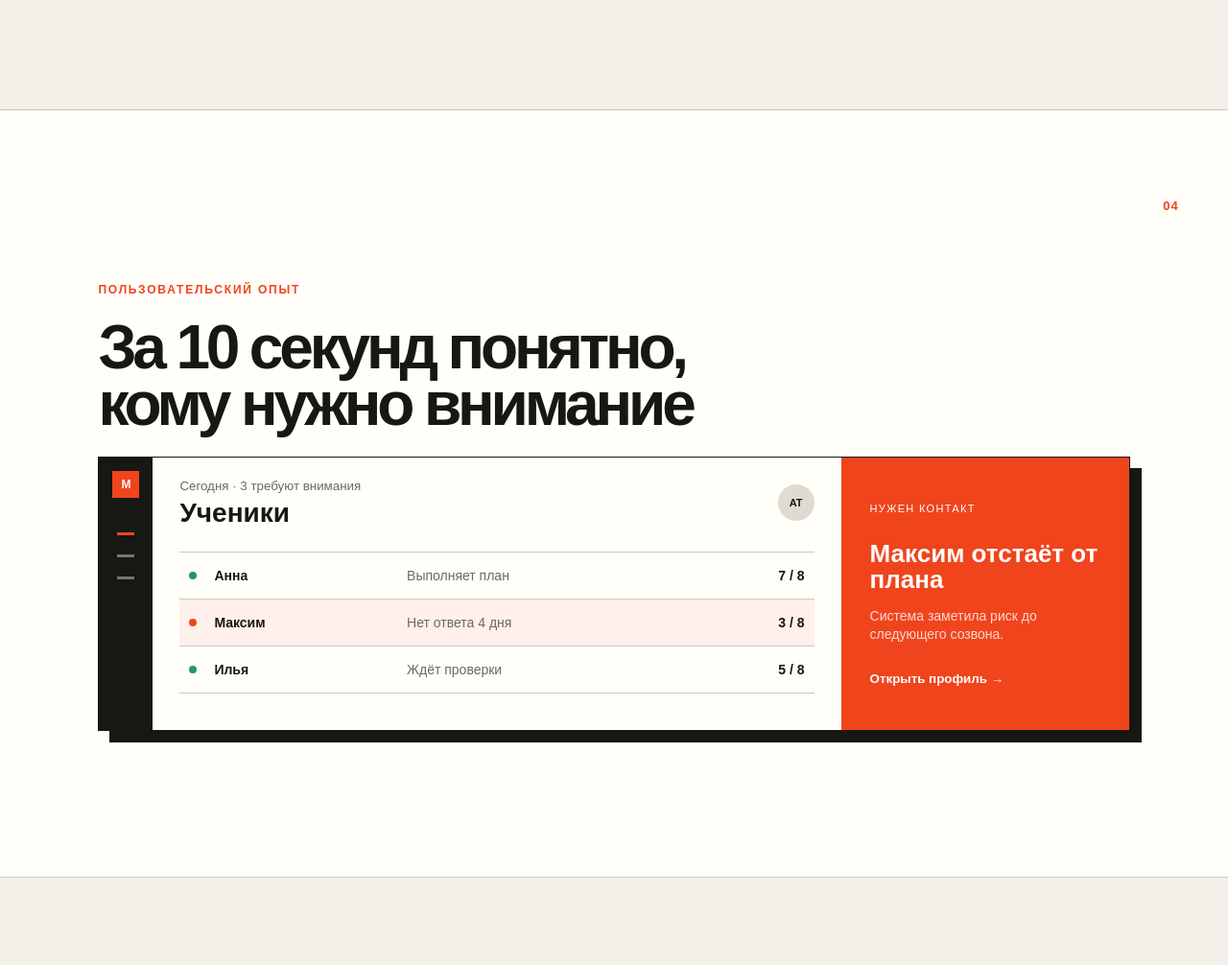
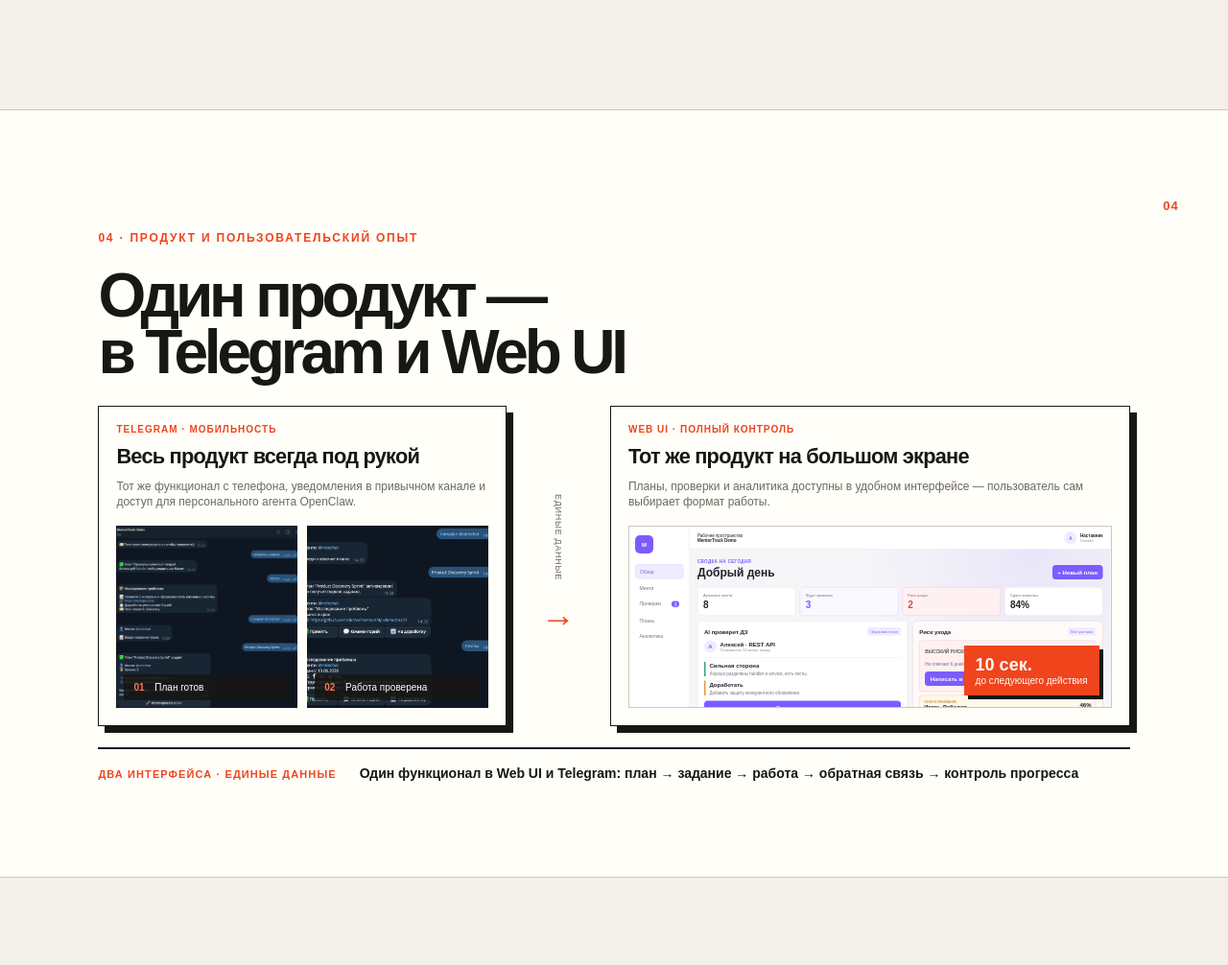
Before and after one commit to antoniisel/mentortrack-pith-landing, a Flask app: page / in a window 1280 px wide. Shown: the part 2285-3291 px from the top of the page at 96% size. Run offline with Flask 3, Linux system fonts and the light colour scheme.

Commit message:
feat: add product experience pitch section

```diff
--- a/app.py
+++ b/app.py
@@ -11,6 +11,11 @@
     return render_template("index.html")
 
 
+@app.route("/product-demo")
+def product_demo():
+    return render_template("product_demo.html")
+
+
 if __name__ == "__main__":
     port = int(os.environ.get("PORT", 5050))
     app.run(host="0.0.0.0", port=port, debug=os.environ.get("FLASK_DEBUG") == "1")
--- a/static/css/custom.css
+++ b/static/css/custom.css
@@ -305,145 +305,174 @@
   font-size: 14px;
 }
 
-.product-demo {
+.product-story {
   display: grid;
-  grid-template-columns: 56px 1fr 300px;
-  min-height: 330px;
+  grid-template-columns: minmax(0, 0.88fr) 72px minmax(0, 1.12fr);
+  gap: 18px;
+  align-items: stretch;
+}
+
+.product-channel {
+  display: grid;
+  grid-template-rows: auto 1fr;
+  min-width: 0;
+  padding: 18px;
   border: 1px solid var(--ink);
   background: var(--white);
-  box-shadow: 12px 12px 0 var(--ink);
+  box-shadow: 7px 7px 0 var(--ink);
 }
 
-.demo-sidebar {
+.channel-copy {
   display: flex;
-  align-items: center;
-  gap: 20px;
-  padding: 14px 0;
-  flex-direction: column;
-  color: var(--white);
-  background: var(--ink);
+  gap: 10px 18px;
+  margin-bottom: 16px;
+  flex-wrap: wrap;
+  align-items: baseline;
 }
 
-.demo-sidebar > span:not(.demo-logo) {
-  width: 18px;
-  height: 3px;
-  background: #77766f;
+.channel-tag {
+  color: var(--accent);
+  font-size: 10px;
+  font-weight: 700;
+  text-transform: uppercase;
+  letter-spacing: 0.1em;
 }
 
-.demo-sidebar > span.active {
-  background: var(--accent);
+.channel-copy h3 {
+  margin: 0;
+  font-size: clamp(19px, 1.7vw, 27px);
+  letter-spacing: -0.035em;
 }
 
-.demo-logo {
-  display: grid;
-  width: 28px;
-  height: 28px;
-  margin-bottom: 16px;
-  place-items: center;
-  background: var(--accent);
+.channel-copy p {
+  width: 100%;
+  margin: 0;
+  color: var(--muted);
   font-size: 12px;
-  font-weight: 700;
-}
-
-.demo-main {
-  padding: 28px;
-}
-
-.demo-header {
-  display: flex;
-  align-items: center;
-  justify-content: space-between;
-  padding-bottom: 24px;
-  border-bottom: 1px solid var(--line);
-}
-
-.demo-header small {
-  color: var(--muted);
-}
-
-.demo-header h3 {
-  margin: 4px 0 0;
-  font-size: 28px;
-}
-
-.demo-avatar {
-  display: grid;
-  width: 38px;
-  height: 38px;
-  place-items: center;
-  border-radius: 50%;
-  background: #dedbd0;
-  font-size: 11px;
-  font-weight: 700;
-}
-
-.student {
-  display: grid;
-  grid-template-columns: 12px 0.7fr 1.4fr auto;
-  gap: 14px;
-  align-items: center;
-  padding: 21px 10px;
-  border-bottom: 1px solid var(--line);
-  font-size: 14px;
-}
-
-.student > span:not(.status) {
-  color: var(--muted);
-}
-
-.student.attention {
-  background: #fff0eb;
-}
-
-.status {
-  width: 8px;
-  height: 8px;
-  border-radius: 50%;
-}
-
-.status.good {
-  background: #26956a;
-}
-
-.status.warn {
-  background: var(--accent);
-}
-
-.demo-alert {
-  display: flex;
-  padding: 30px;
-  flex-direction: column;
-  justify-content: center;
-  color: var(--white);
-  background: var(--accent);
-}
-
-.demo-alert span {
-  font-size: 11px;
-  text-transform: uppercase;
-  letter-spacing: 0.12em;
-}
-
-.demo-alert strong {
-  margin-top: 28px;
-  font-size: 26px;
-  line-height: 1.05;
-}
-
-.demo-alert p {
-  margin: 14px 0 28px;
-  color: rgba(255, 255, 255, 0.8);
-  font-size: 14px;
   line-height: 1.4;
 }
 
-.demo-alert button {
-  padding: 0;
+.telegram-shots {
+  display: grid;
+  grid-template-columns: 1fr 1fr;
+  gap: 10px;
+  min-height: 0;
+}
+
+.telegram-shots figure {
+  position: relative;
+  min-width: 0;
+  height: 225px;
+  margin: 0;
+  overflow: hidden;
+  background: #17212b;
+}
+
+.telegram-shots img,
+.web-shot img {
+  display: block;
+  width: 100%;
+  height: 100%;
+  object-fit: cover;
+}
+
+.telegram-shots img {
+  object-position: top center;
+}
+
+.telegram-shots figcaption {
+  position: absolute;
+  right: 8px;
+  bottom: 8px;
+  left: 8px;
+  padding: 8px 10px;
+  color: var(--white);
+  background: rgba(23, 23, 19, 0.86);
+  font-size: 10px;
+}
+
+.telegram-shots figcaption b {
+  margin-right: 8px;
+  color: #ff7658;
+}
+
+.channel-bridge {
+  display: flex;
+  align-items: center;
+  justify-content: center;
+  flex-direction: column;
+  color: var(--accent);
+}
+
+.channel-bridge span {
+  margin-bottom: 10px;
+  color: var(--muted);
+  font-size: 9px;
+  text-transform: uppercase;
+  letter-spacing: 0.08em;
+  writing-mode: vertical-rl;
+}
+
+.channel-bridge i {
+  font-family: Georgia, serif;
+  font-size: 36px;
+  font-style: normal;
+}
+
+.web-shot {
+  position: relative;
+  min-height: 225px;
+  overflow: hidden;
+  border: 1px solid var(--line);
+}
+
+.web-shot iframe {
+  display: block;
+  width: 200%;
+  height: 200%;
   border: 0;
+  background: #f6f5f8;
+  transform: scale(0.5);
+  transform-origin: top left;
+}
+
+.proof-badge {
+  position: absolute;
+  right: 12px;
+  bottom: 12px;
+  padding: 10px 12px;
   color: var(--white);
-  background: none;
+  background: var(--accent);
+  font-size: 10px;
+  box-shadow: 4px 4px 0 var(--ink);
+}
+
+.proof-badge b {
+  display: block;
+  font-size: 18px;
+}
+
+.product-outcome {
+  display: flex;
+  gap: 24px;
+  margin-top: 22px;
+  padding-top: 16px;
+  border-top: 2px solid var(--ink);
+  align-items: baseline;
+}
+
+.product-outcome span {
+  flex: 0 0 auto;
+  color: var(--accent);
+  font-size: 11px;
   font-weight: 700;
-  text-align: left;
+  text-transform: uppercase;
+  letter-spacing: 0.1em;
+}
+
+.product-outcome strong {
+  font-size: 14px;
+  line-height: 1.35;
 }
 
 .comparison {
@@ -741,17 +779,10 @@
     margin-top: 32px;
   }
 
-  .product-demo {
-    min-height: 286px;
-  }
-
-  .demo-main {
-    padding: 20px 28px;
-  }
-
-  .student {
-    padding-top: 16px;
-    padding-bottom: 16px;
+  .telegram-shots figure,
+  .web-shot {
+    height: 190px;
+    min-height: 190px;
   }
 
   .business-grid article {
--- a/templates/index.html
+++ b/templates/index.html
@@ -100,52 +100,54 @@
   <section class="slide" id="product" data-title="Продукт">
     <div class="slide-number">04</div>
     <div class="section-heading compact">
-      <p class="eyebrow">Пользовательский опыт</p>
-      <h2>За 10 секунд понятно,<br />кому нужно внимание</h2>
+      <p class="eyebrow">04 · Продукт и пользовательский опыт</p>
+      <h2>Один продукт —<br />в Telegram и Web UI</h2>
     </div>
 
-    <div class="product-demo">
-      <div class="demo-sidebar">
-        <span class="demo-logo">M</span>
-        <span class="active"></span>
-        <span></span>
-        <span></span>
+    <div class="product-story">
+      <article class="product-channel telegram-channel">
+        <div class="channel-copy">
+          <span class="channel-tag">Telegram · мобильность</span>
+          <h3>Весь продукт всегда под рукой</h3>
+          <p>Тот же функционал с телефона, уведомления в привычном канале и доступ для персонального агента OpenClaw.</p>
+        </div>
+        <div class="telegram-shots" aria-label="Реальные экраны Telegram-бота">
+          <figure>
+            <img src="{{ url_for('static', filename='img/product/plan-created.png') }}" alt="Созданный учебный план в Telegram" />
+            <figcaption><b>01</b> План готов</figcaption>
+          </figure>
+          <figure>
+            <img src="{{ url_for('static', filename='img/product/review.png') }}" alt="Проверка домашней работы в Telegram" />
+            <figcaption><b>02</b> Работа проверена</figcaption>
+          </figure>
+        </div>
+      </article>
+
+      <div class="channel-bridge" aria-hidden="true">
+        <span>единые данные</span>
+        <i>→</i>
       </div>
-      <div class="demo-main">
-        <div class="demo-header">
-          <div>
-            <small>Сегодня · 3 требуют внимания</small>
-            <h3>Ученики</h3>
-          </div>
-          <div class="demo-avatar">AT</div>
+
+      <article class="product-channel web-channel">
+        <div class="channel-copy">
+          <span class="channel-tag">Web UI · полный контроль</span>
+          <h3>Тот же продукт на большом экране</h3>
+          <p>Планы, проверки и аналитика доступны в удобном интерфейсе — пользователь сам выбирает формат работы.</p>
         </div>
-        <div class="student-list">
-          <div class="student">
-            <span class="status good"></span>
-            <strong>Анна</strong>
-            <span>Выполняет план</span>
-            <b>7 / 8</b>
-          </div>
-          <div class="student attention">
-            <span class="status warn"></span>
-            <strong>Максим</strong>
-            <span>Нет ответа 4 дня</span>
-            <b>3 / 8</b>
-          </div>
-          <div class="student">
-            <span class="status good"></span>
-            <strong>Илья</strong>
-            <span>Ждёт проверки</span>
-            <b>5 / 8</b>
-          </div>
+        <div class="web-shot">
+          <iframe
+            src="{{ url_for('product_demo') }}"
+            title="Рабочий экран MentorTrack"
+            loading="eager"
+          ></iframe>
+          <span class="proof-badge"><b>10 сек.</b> до следующего действия</span>
         </div>
-      </div>
-      <aside class="demo-alert">
-        <span>Нужен контакт</span>
-        <strong>Максим отстаёт от плана</strong>
-        <p>Система заметила риск до следующего созвона.</p>
-        <button type="button">Открыть профиль →</button>
-      </aside>
+      </article>
+    </div>
+
+    <div class="product-outcome">
+      <span>Два интерфейса · единые данные</span>
+      <strong>Один функционал в Web UI и Telegram: план → задание → работа → обратная связь → контроль прогресса</strong>
     </div>
   </section>
 
--- /dev/null
+++ b/templates/product_demo.html
@@ -0,0 +1,127 @@
+<!doctype html>
+<html lang="ru">
+<head>
+  <meta charset="utf-8" />
+  <meta name="viewport" content="width=device-width, initial-scale=1" />
+  <title>MentorTrack Demo</title>
+  <style>
+    * { box-sizing: border-box; }
+    html, body { min-width: 920px; min-height: 440px; }
+    body { margin: 0; color: #24212b; background: #f6f5f8; font: 12px Arial, sans-serif; overflow: hidden; }
+    .app { display: grid; min-height: 100vh; grid-template-columns: 126px 1fr; }
+    aside { display: flex; padding: 18px 12px; flex-direction: column; background: #fff; border-right: 1px solid #e5e2eb; }
+    .logo { display: grid; width: 38px; height: 38px; margin-bottom: 22px; place-items: center; color: #fff; background: #7c5cff; border-radius: 10px; font-weight: 800; }
+    nav { display: grid; gap: 4px; color: #777181; font-size: 10px; }
+    nav span { padding: 9px; border-radius: 7px; }
+    nav .active { color: #7c5cff; background: #f0ecff; border: 1px solid #ded5ff; }
+    nav i { float: right; padding: 1px 5px; color: #fff; background: #7c5cff; border-radius: 10px; font-style: normal; }
+    .online { margin-top: auto; padding-top: 12px; border-top: 1px solid #e5e2eb; color: #777181; font-size: 9px; }
+    .online b { color: #34a574; }
+    .workspace { min-width: 0; }
+    .topline { display: flex; height: 48px; padding: 0 16px; align-items: center; justify-content: space-between; background: #fff; border-bottom: 1px solid #e5e2eb; font-size: 9px; }
+    .topline small { display: block; color: #918b9a; }
+    .mentor { display: flex; gap: 7px; align-items: center; }
+    .mentor i { display: grid; width: 27px; height: 27px; place-items: center; color: #7c5cff; background: #f0ecff; border-radius: 50%; font-style: normal; font-weight: 700; }
+    main { padding: 16px; background: radial-gradient(circle at 82% 0%, rgba(124,92,255,.1), transparent 42%); }
+    main header { display: flex; align-items: end; justify-content: space-between; }
+    header small { color: #7c5cff; font-size: 9px; font-weight: 700; text-transform: uppercase; letter-spacing: .08em; }
+    h1 { margin: 4px 0 0; font-size: 24px; }
+    button { padding: 8px 11px; border: 0; color: #fff; background: #7c5cff; border-radius: 7px; font: inherit; font-weight: 700; }
+    .stats { display: grid; grid-template-columns: repeat(4, 1fr); gap: 8px; margin-top: 16px; }
+    .stat { padding: 11px; background: #fff; border: 1px solid #e5e2eb; border-radius: 9px; }
+    .stat small, .stat strong { display: block; }
+    .stat small { color: #777181; font-size: 8px; }
+    .stat strong { margin-top: 4px; font-size: 20px; }
+    .stat.purple { background: #faf8ff; border-color: #dcd3ff; }
+    .stat.purple strong { color: #7c5cff; }
+    .stat.danger { background: #fff1f1; border-color: #f0c6c6; }
+    .stat.danger strong { color: #d84747; }
+    .cards { display: grid; grid-template-columns: 1.05fr .95fr; gap: 10px; margin-top: 10px; }
+    section { padding: 13px; background: #fff; border: 1px solid #e5e2eb; border-radius: 9px; }
+    .section-head { display: flex; align-items: center; justify-content: space-between; margin-bottom: 10px; }
+    .pill { padding: 4px 7px; color: #7c5cff; background: #f0ecff; border-radius: 5px; font-size: 8px; }
+    .student { display: flex; gap: 7px; padding-bottom: 9px; align-items: center; border-bottom: 1px solid #eeeaf2; }
+    .avatar { display: grid; width: 26px; height: 26px; place-items: center; color: #7c5cff; background: #f0ecff; border-radius: 50%; font-weight: 700; }
+    .student small { display: block; color: #918b9a; font-size: 8px; }
+    .feedback { margin-top: 9px; padding-left: 8px; border-left: 3px solid #34a574; line-height: 1.35; }
+    .feedback.warn { border-color: #e49a37; }
+    .feedback b { display: block; margin-bottom: 2px; }
+    .feedback p { margin: 0; color: #777181; font-size: 9px; }
+    section > button { width: 100%; margin-top: 11px; }
+    .risk { background: #fffafa; border-color: #efcaca; }
+    .risk-score { color: #d84747; font-size: 18px; }
+    .risk-box { padding: 11px; background: #fff1f1; border: 1px solid #efcaca; border-radius: 7px; }
+    .risk-box > small { color: #d84747; font-weight: 700; }
+    .risk-box > strong { display: block; margin-top: 4px; }
+    .risk-box p { margin: 7px 0 0; color: #777181; font-size: 9px; line-height: 1.35; }
+    .risk-box button { margin-top: 10px; }
+    .secondary-risk { display: flex; margin-top: 7px; padding: 9px; align-items: center; justify-content: space-between; background: #fff8e8; border: 1px solid #f1d79f; border-radius: 7px; }
+    .secondary-risk small { display: block; color: #b86d16; font-size: 7px; }
+    .progress-card { margin-top: 10px; }
+    .progress-grid { display: grid; grid-template-columns: repeat(3, 1fr); gap: 12px; }
+    .person { display: grid; grid-template-columns: 25px 1fr auto; gap: 6px; align-items: center; font-size: 8px; }
+    .person i { display: grid; width: 25px; height: 25px; place-items: center; color: #7c5cff; background: #f0ecff; border-radius: 50%; font-style: normal; }
+    .bar { display: block; height: 4px; margin-top: 4px; overflow: hidden; background: #ebe8ef; border-radius: 3px; }
+    .bar u { display: block; height: 100%; background: #7c5cff; text-decoration: none; }
+  </style>
+</head>
+<body>
+  <div class="app">
+    <aside>
+      <div class="logo">M</div>
+      <nav>
+        <span class="active">Обзор</span>
+        <span>Менти</span>
+        <span>Проверки <i>3</i></span>
+        <span>Планы</span>
+        <span>Аналитика</span>
+      </nav>
+      <div class="online"><b>●</b> Бот работает</div>
+    </aside>
+    <div class="workspace">
+      <div class="topline">
+        <span>Рабочее пространство<br><b>MentorTrack Demo</b></span>
+        <span class="mentor"><i>А</i><span><b>Наставник</b><small>Онлайн</small></span></span>
+      </div>
+      <main>
+        <header>
+          <div><small>Сводка на сегодня</small><h1>Добрый день</h1></div>
+          <button>+ Новый план</button>
+        </header>
+        <div class="stats">
+          <div class="stat"><small>Активные менти</small><strong>8</strong></div>
+          <div class="stat purple"><small>Ждут проверки</small><strong>3</strong></div>
+          <div class="stat danger"><small>Риск ухода</small><strong>2</strong></div>
+          <div class="stat"><small>Сдано вовремя</small><strong>84%</strong></div>
+        </div>
+        <div class="cards">
+          <section>
+            <div class="section-head"><strong>AI проверит ДЗ</strong><span class="pill">Черновик готов</span></div>
+            <div class="student"><span class="avatar">А</span><span><b>Алексей · REST API</b><small>Отправлено 12 минут назад</small></span></div>
+            <div class="feedback"><b>Сильная сторона</b><p>Хорошо разделены handler и service, есть тесты.</p></div>
+            <div class="feedback warn"><b>Доработать</b><p>Добавить защиту конкурентного обновления.</p></div>
+            <button>Открыть черновик</button>
+          </section>
+          <section class="risk">
+            <div class="section-head"><strong>Риск ухода</strong><span class="pill">Все ученики</span></div>
+            <div class="risk-box">
+              <div class="section-head"><span><small>ВЫСОКИЙ РИСК</small><strong>Мария Соколова</strong></span><b class="risk-score">78%</b></div>
+              <p>Не отвечает 6 дней · 2 пропущенных дедлайна · активность −64%</p>
+              <button>Написать в Telegram</button>
+            </div>
+            <div class="secondary-risk"><span><small>НУЖНО ВНИМАНИЕ</small><b>Игорь Лебедев</b></span><b>46%</b></div>
+          </section>
+        </div>
+        <section class="progress-card">
+          <div class="section-head"><strong>Прогресс менти</strong><span class="pill">Все менти</span></div>
+          <div class="progress-grid">
+            <div class="person"><i>А</i><span><b>Алексей</b><span class="bar"><u style="width:72%"></u></span></span><b>72%</b></div>
+            <div class="person"><i>М</i><span><b>Мария</b><span class="bar"><u style="width:38%"></u></span></span><b>38%</b></div>
+            <div class="person"><i>И</i><span><b>Игорь</b><span class="bar"><u style="width:61%"></u></span></span><b>61%</b></div>
+          </div>
+        </section>
+      </main>
+    </div>
+  </div>
+</body>
+</html>
```
Also changed, not shown: other parts of static/css/custom.css (+26 -18 lines), SPEAKER_NOTES.md (added, +39 -0 lines), static/img/product/plan-created.png (added), static/img/product/review.png (added).
